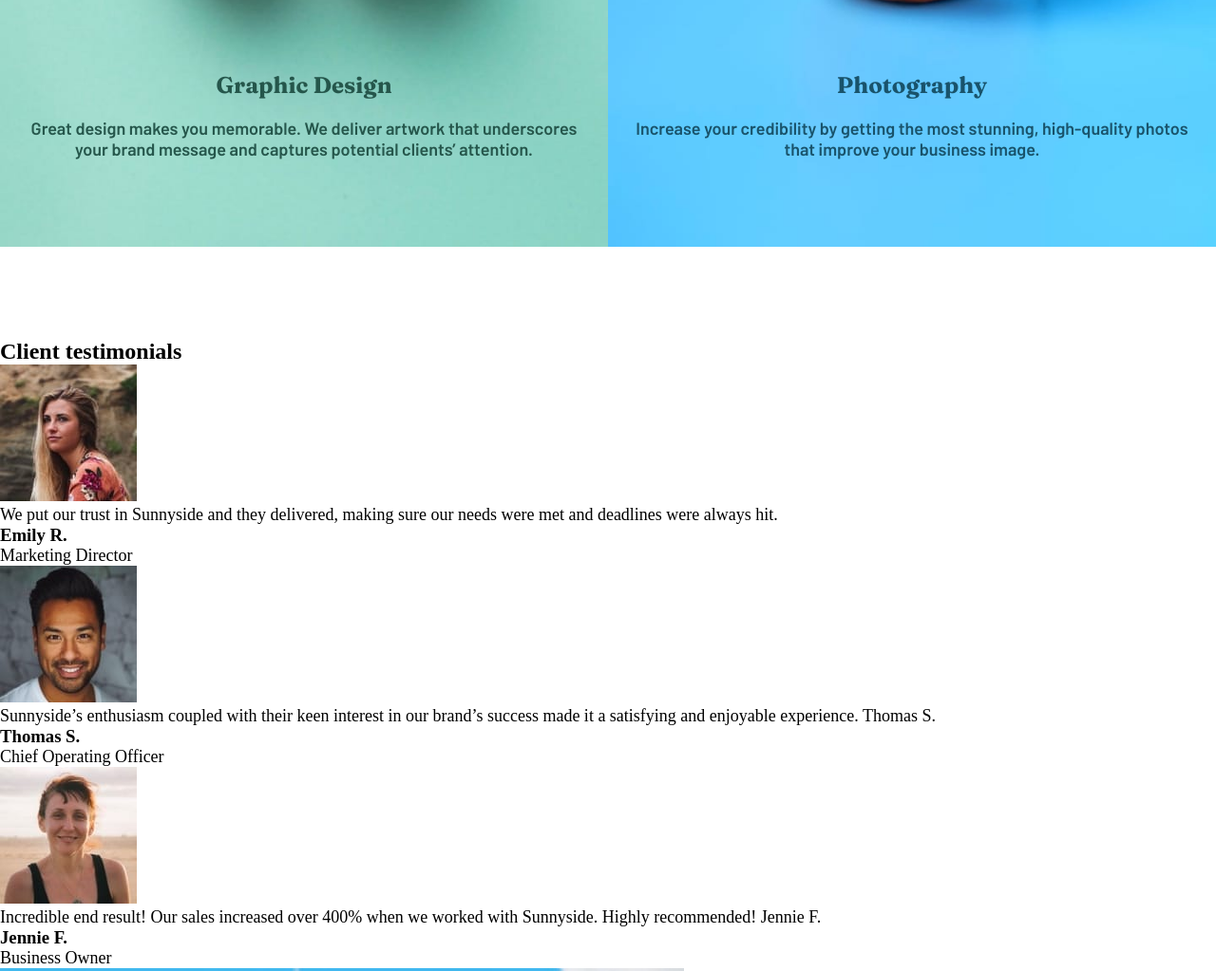
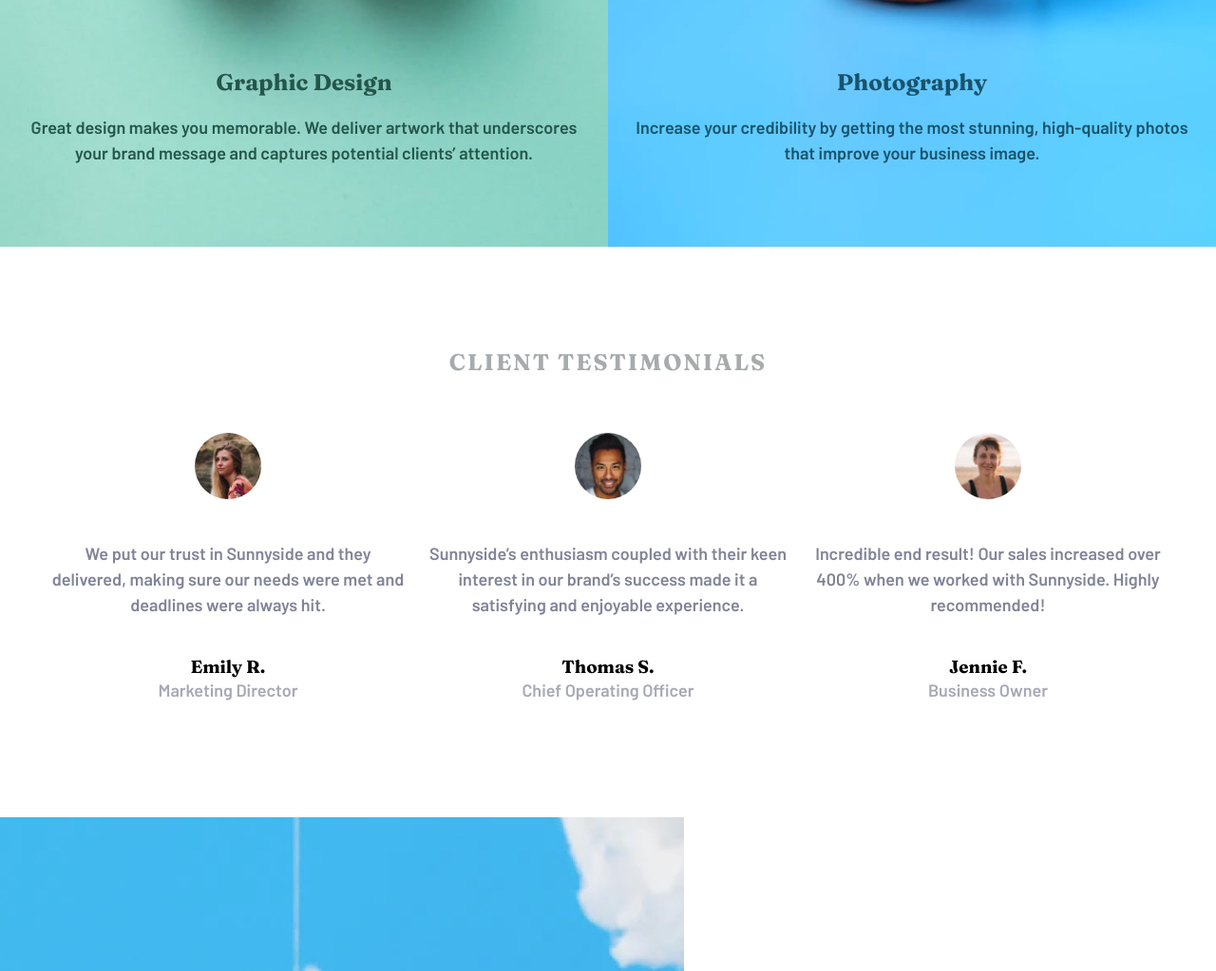
Before and after one commit to AiraSan/Landing-page, a plain HTML site: page index.html in a window 1280 px wide. Shown: the part 2140-3163 px from the top of the page at 95% size. Drawn offline with Linux system fonts and the light colour scheme.

Commit message:
testimonials done

```diff
--- a/index.html
+++ b/index.html
@@ -72,37 +72,35 @@
     </section>
 
     <section class="testimonials">
-      <h2>Client testimonials</h2>
+      <h2 class="font-family-fraunces">Client testimonials</h2>
       <div>
         <img src="/images/image-emily.jpg" alt="Emily">
-        <p>
+        <p class="font-family-barlow">
           We put our trust in Sunnyside and they delivered, making sure our needs were met and deadlines were always hit.
         </p>
         <div class="author">
-          <h3>Emily R.</h3>
-          <p>Marketing Director</p>
+          <h3 class="font-family-fraunces">Emily R.</h3>
+          <p class="font-family-barlow">Marketing Director</p>
         </div>
       </div>
       <div>
         <img src="/images/image-thomas.jpg" alt="Thomas">
-        <p>
+        <p class="font-family-barlow">
           Sunnyside’s enthusiasm coupled with their keen interest in our brand’s success made it a satisfying and enjoyable experience.
-          Thomas S.
         </p>
         <div class="author">
-          <h3>Thomas S.</h3>
-          <p>Chief Operating Officer</p>
+          <h3 class="font-family-fraunces">Thomas S.</h3>
+          <p class="font-family-barlow">Chief Operating Officer</p>
         </div>
       </div>
       <div>
         <img src="/images/image-jennie.jpg" alt="Jennie">
-        <p>
+        <p class="font-family-barlow">
           Incredible end result! Our sales increased over 400% when we worked with Sunnyside. Highly recommended!
-          Jennie F.
         </p>
         <div class="author">
-          <h3>Jennie F.</h3>
-          <p>Business Owner</p>
+          <h3 class="font-family-fraunces">Jennie F.</h3>
+          <p class="font-family-barlow">Business Owner</p>
         </div>
       </div>
     </section>
--- a/styles.css
+++ b/styles.css
@@ -30,6 +30,7 @@ body {
 }
 p {
     font-size: 18px;
+    line-height: 1.5em;
 }
 a {
     text-decoration: none;
@@ -114,7 +115,7 @@ header > img {
     cursor: pointer;
 }
 
-/* Main Section */
+/* Service Section */
 .services .grid {
     display: grid;
     grid-template-columns: 1fr 1fr;
@@ -130,7 +131,6 @@ header > img {
 .text p {
     color: var(--soft-dark);
     margin: 30px 0;
-    line-height: 1.5em;
 }
 .text a {
     color: var(--dark);
@@ -181,6 +181,41 @@ header > img {
     margin-top: 20px;
 }
 
+/*  Testimonials */
+.testimonials {
+    max-width: 1200px;
+    display: grid;
+    grid-template-columns: repeat(12, 1fr);
+    margin: 0 auto;
+    margin-bottom: 120px;
+}
+.testimonials h2 {
+    text-align: center;
+    grid-column: span 12;
+    color: var(--soft-gray);
+    text-transform: uppercase;
+    letter-spacing: 2px;
+    margin-bottom: 60px;
+}
+.testimonials div {
+    grid-column: span 4;
+    text-align: center;
+    padding: 0 10px;
+}
+.testimonials div img {
+    width: 70px;
+    height: 70px;
+    border-radius: 50%;
+}
+.testimonials div p {
+    color: var(--gray);
+    margin: 40px 0;
+}
+.testimonials .author p {
+    margin: 0;
+    opacity: 70%;
+}
+
 /* Footer Section */
 
 
@@ -221,6 +256,19 @@ header > img {
         width: 100%;
         bottom: 25%;
     }
+    .testimonials {
+        grid-template-columns: 1fr;
+        padding: 60px 0;
+        margin-bottom: 0;
+    }
+    .testimonials div {
+        grid-column: 1;
+        max-width: 400px;
+        margin: 30px auto;
+    }
+    .testimonials div:first-child {
+        margin-top: 0;
+    }
 }
 
 @media screen and (max-width: 480px) {
```
